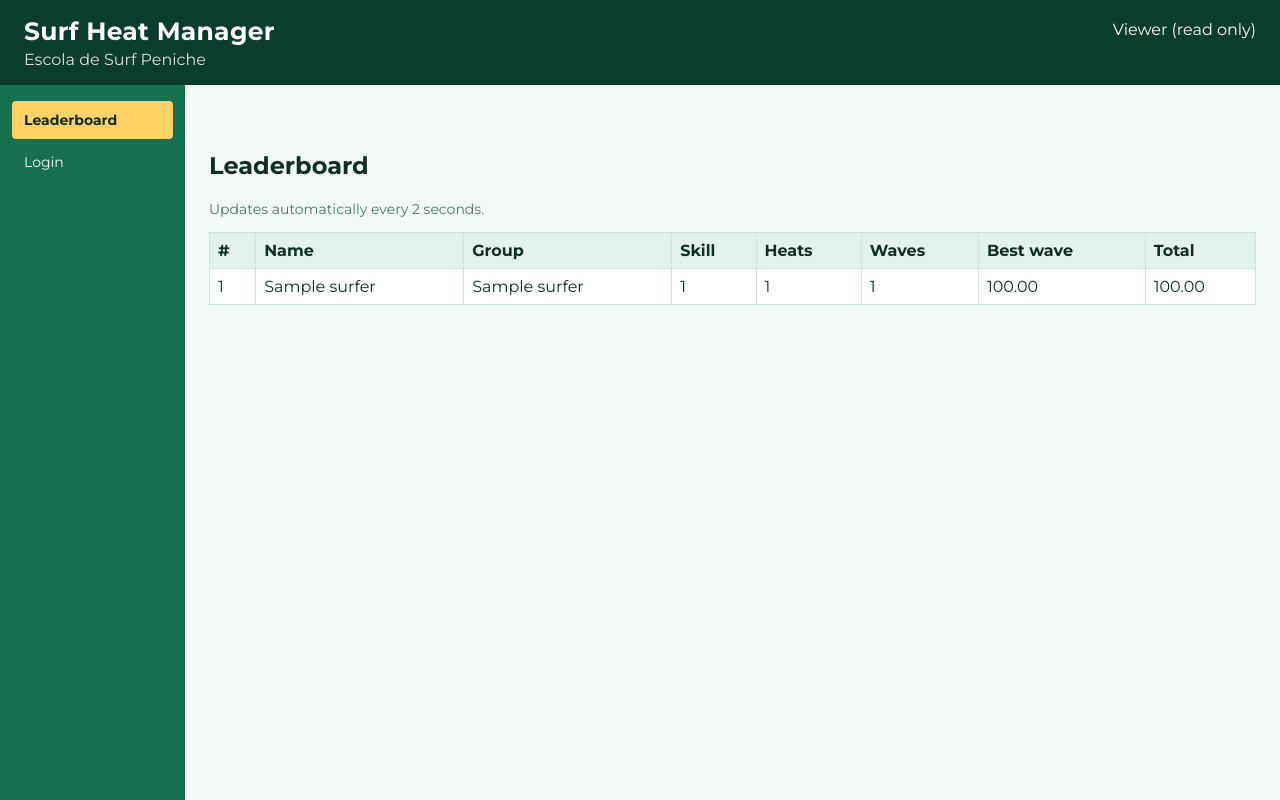
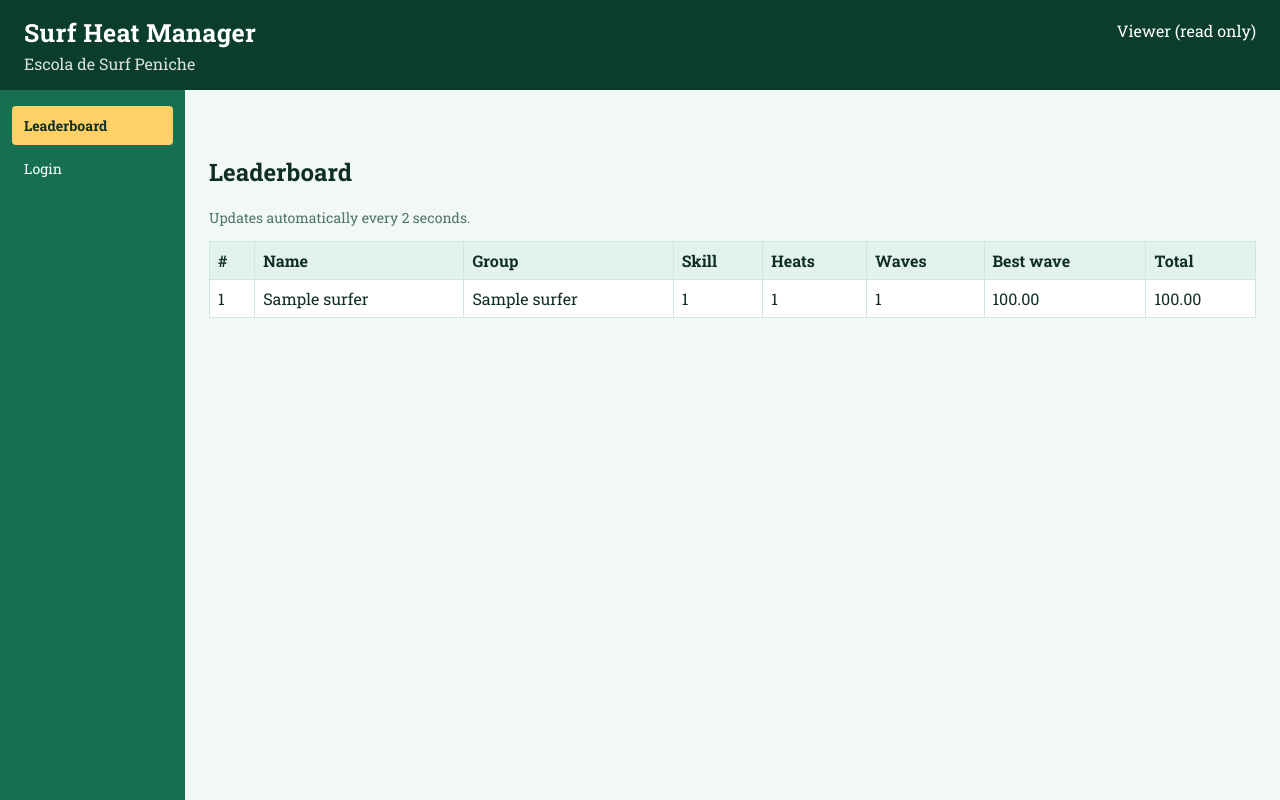
Before and after one commit to MrBobmplay/CS-IA, a Flask app: page / in a window 1280 px wide. Run offline with Flask 3, Linux system fonts and the light colour scheme; tables that the repository leaves empty hold one stand-in row (values such as "Sample post").

Commit message:
Use Roboto Slab instead of Montserrat
Swaps the bundled font. Roboto Slab is a slab serif, so headings and surfer
names read with more weight than Montserrat did, and the fallback chain
changes to Georgia so a missing file degrades to another serif rather than
to a sans.

- static/fonts/roboto-slab.woff2 replaces montserrat.woff2, 34 KB, one
  variable file covering every weight the page uses
- the licence differs: Roboto Slab is Apache License 2.0, not the SIL Open
  Font License, so OFL.txt is replaced by LICENSE.txt
- README credits Christian Robertson as the designer

Verified in a real browser: document.fonts.check reports Roboto Slab loaded
and Flask serves the file as font/woff2.

```diff
--- a/static/style.css
+++ b/static/style.css
@@ -1,6 +1,6 @@
 @font-face {
-  font-family: "Montserrat";
-  src: url("/static/fonts/montserrat.woff2") format("woff2");
+  font-family: "Roboto Slab";
+  src: url("/static/fonts/roboto-slab.woff2") format("woff2");
   font-weight: 100 900;
   font-display: swap;
 }
@@ -9,7 +9,7 @@
 
 body {
   margin: 0;
-  font-family: "Montserrat", "Trebuchet MS", Helvetica, sans-serif;
+  font-family: "Roboto Slab", Georgia, "Times New Roman", serif;
   color: #102f24;
   background: #f2f9f5;
   display: flex;
```
Also changed, not shown: static/fonts/OFL.txt (deleted, +0 -11 lines), README.md, static/fonts/LICENSE.txt (added), static/fonts/montserrat.woff2 (deleted), static/fonts/roboto-slab.woff2 (added).
